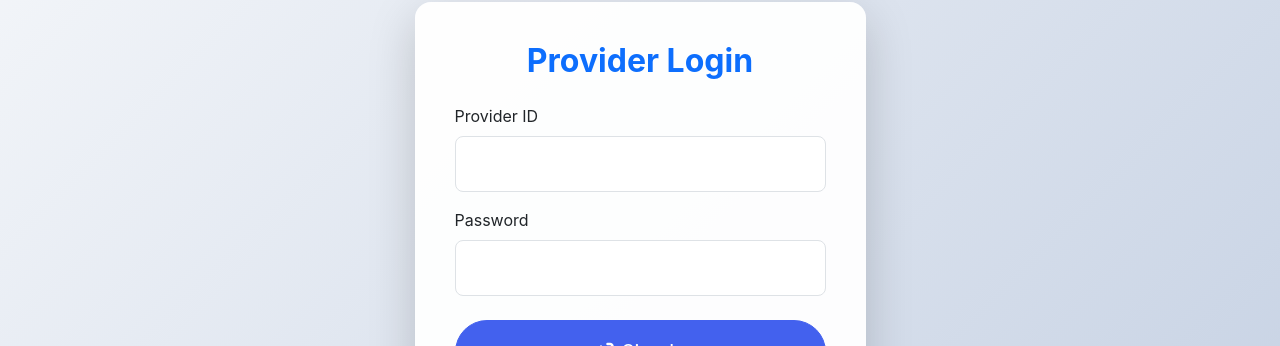
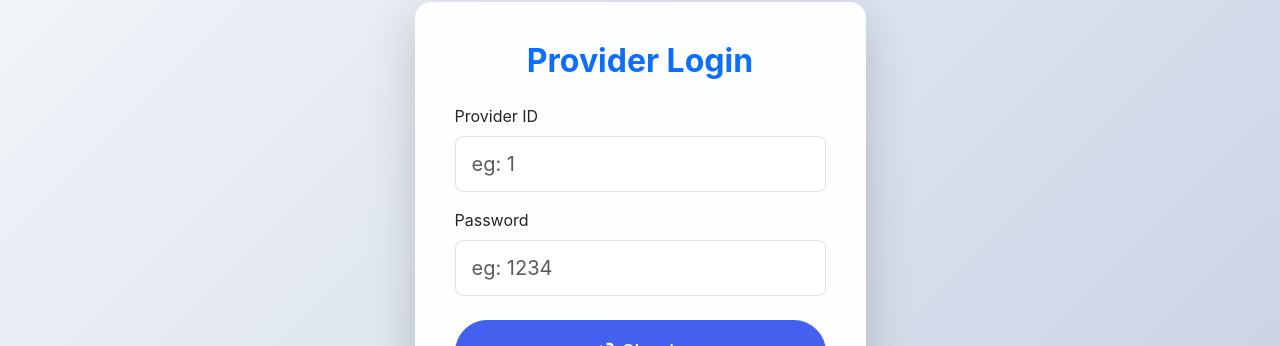
Before and after one commit to Saralla-Rohit/service-hunt-react, a React (Create React App) app: page /login in a window 1280 px wide. Shown: the part 151-497 px from the top of the page. Built offline with nearby package versions, Linux system fonts and the light colour scheme.

Commit message:
added placeholder

```diff
--- a/src/components/Login.js
+++ b/src/components/Login.js
@@ -70,6 +70,7 @@ function Login() {
                                             onChange={(e) => setFormData(prev => ({ ...prev, userId: e.target.value }))}
                                             required
                                             disabled={loading}
+                                            placeholder='eg: 1'
                                         />
                                     </div>
 
@@ -82,6 +83,7 @@ function Login() {
                                             onChange={(e) => setFormData(prev => ({ ...prev, password: e.target.value }))}
                                             required
                                             disabled={loading}
+                                            placeholder='eg: 1234'
                                         />
                                     </div>
 
```
